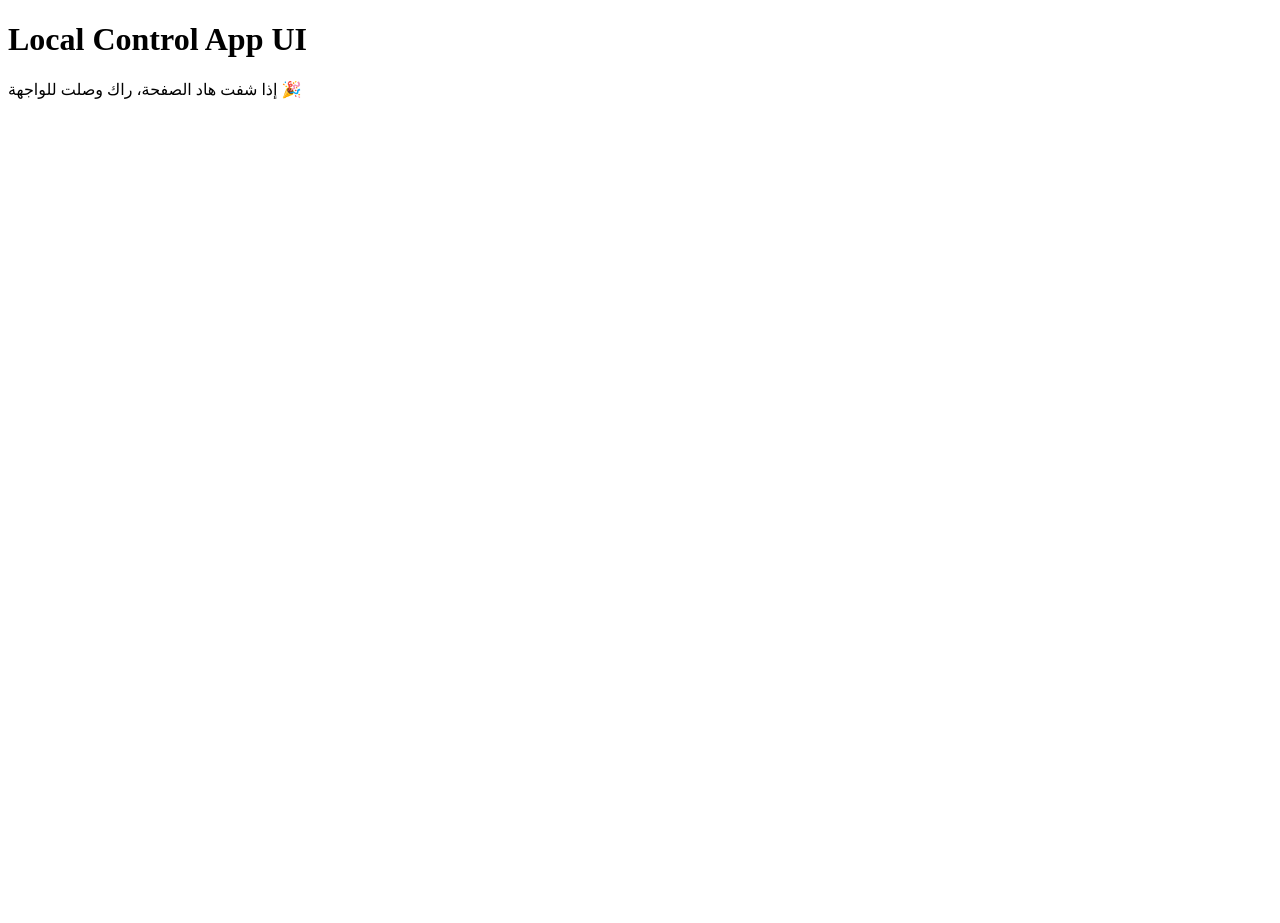
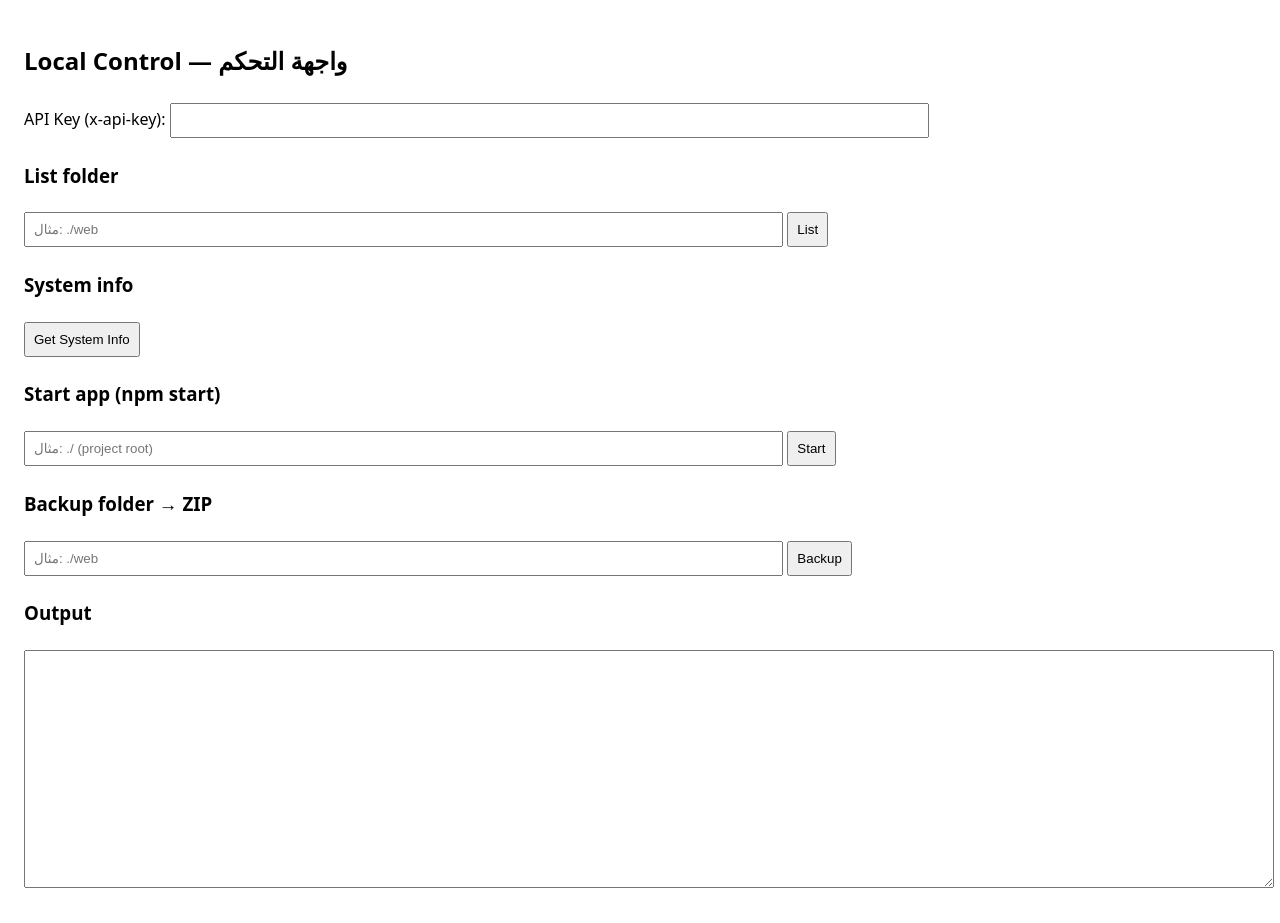
Before and after one commit to masafirtester1-beep/local-control-app, a website: page web/index.html in a window 1280 px wide. Before the commit the page ends 800 px from the top, so only its background shows below. Drawn offline with Linux system fonts and the light colour scheme.

Commit message:
Update index.html

```diff
--- a/web/index.html
+++ b/web/index.html
@@ -1,11 +1,74 @@
-<!DOCTYPE html>
-<html lang="en">
+<!doctype html>
+<html lang="ar">
 <head>
-  <meta charset="UTF-8">
-  <title>Local Control App</title>
+  <meta charset="utf-8" />
+  <title>Local Control — واجهة</title>
+  <style>
+    body{font-family:system-ui,Arial;padding:16px}
+    input,button,textarea{padding:8px;margin:6px 0}
+    textarea{width:100%;height:220px}
+    .row{margin:12px 0}
+  </style>
 </head>
 <body>
-  <h1>Local Control App UI</h1>
-  <p>إذا شفت هاد الصفحة، راك وصلت للواجهة 🎉</p>
+  <h2>Local Control — واجهة التحكم</h2>
+
+  <label>API Key (x-api-key): <input id="apikey" type="password" style="width:60%"></label>
+
+  <div class="row">
+    <h3>List folder</h3>
+    <input id="listdir" placeholder="مثال: ./web" style="width:60%" />
+    <button onclick="listDir()">List</button>
+  </div>
+
+  <div class="row">
+    <h3>System info</h3>
+    <button onclick="sysInfo()">Get System Info</button>
+  </div>
+
+  <div class="row">
+    <h3>Start app (npm start)</h3>
+    <input id="startdir" placeholder="مثال: ./ (project root)" style="width:60%" />
+    <button onclick="startApp()">Start</button>
+  </div>
+
+  <div class="row">
+    <h3>Backup folder → ZIP</h3>
+    <input id="backupdir" placeholder="مثال: ./web" style="width:60%" />
+    <button onclick="backup()">Backup</button>
+  </div>
+
+  <h3>Output</h3>
+  <textarea id="out" readonly></textarea>
+
+<script>
+async function callAPI(path, body){
+  const res = await fetch(path, {
+    method: 'POST',
+    headers: {
+      'content-type':'application/json',
+      'x-api-key': document.getElementById('apikey').value
+    },
+    body: JSON.stringify(body||{})
+  });
+  return res.json();
+}
+async function listDir(){
+  const r = await callAPI('/api/list', { dir: document.getElementById('listdir').value || '.' });
+  document.getElementById('out').value = JSON.stringify(r, null, 2);
+}
+async function sysInfo(){
+  const r = await callAPI('/api/sysinfo', {});
+  document.getElementById('out').value = JSON.stringify(r, null, 2);
+}
+async function startApp(){
+  const r = await callAPI('/api/start', { dir: document.getElementById('startdir').value || '.' });
+  document.getElementById('out').value = JSON.stringify(r, null, 2);
+}
+async function backup(){
+  const r = await callAPI('/api/backup', { dir: document.getElementById('backupdir').value || '.' });
+  document.getElementById('out').value = JSON.stringify(r, null, 2);
+}
+</script>
 </body>
 </html>
```
